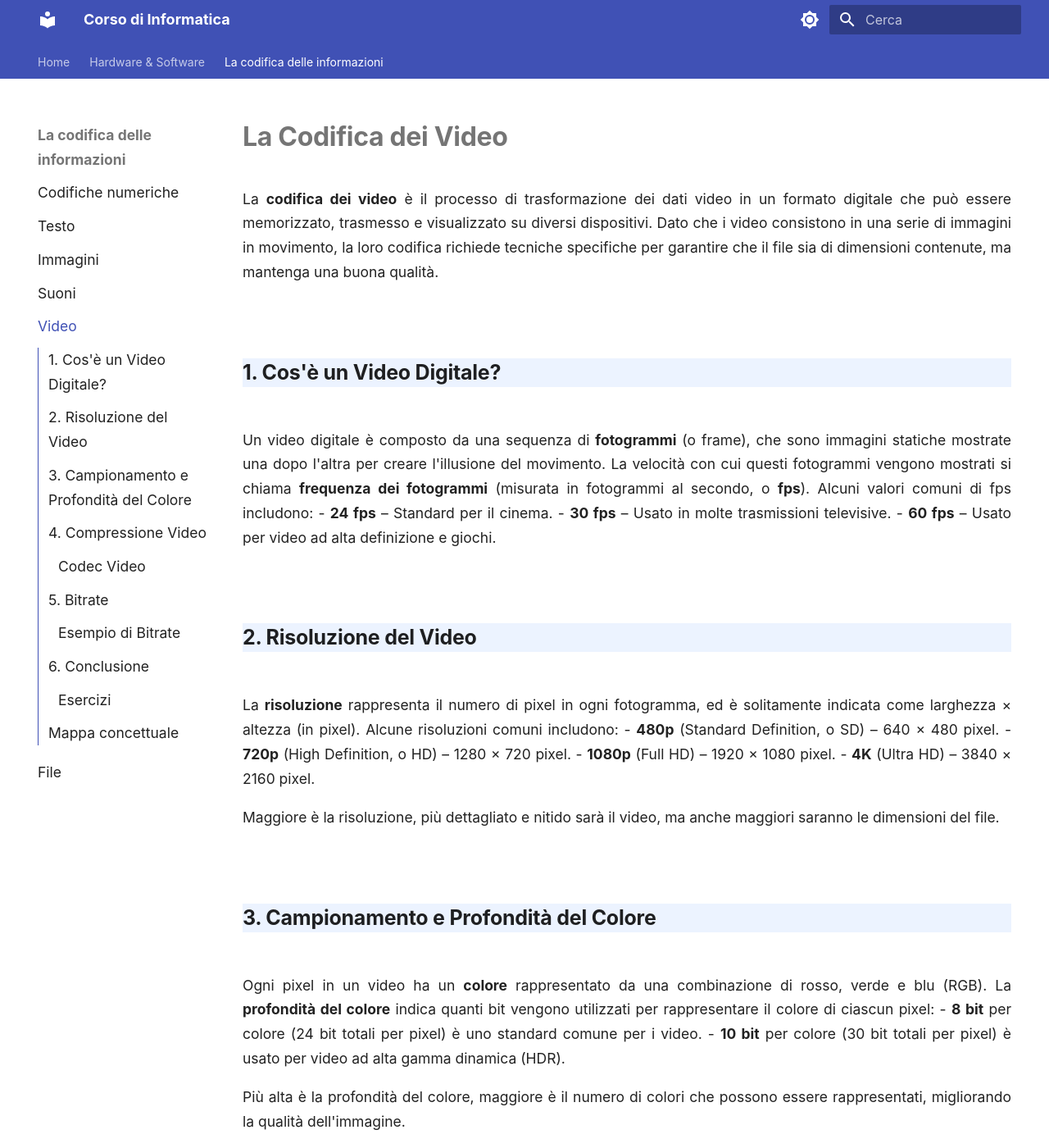
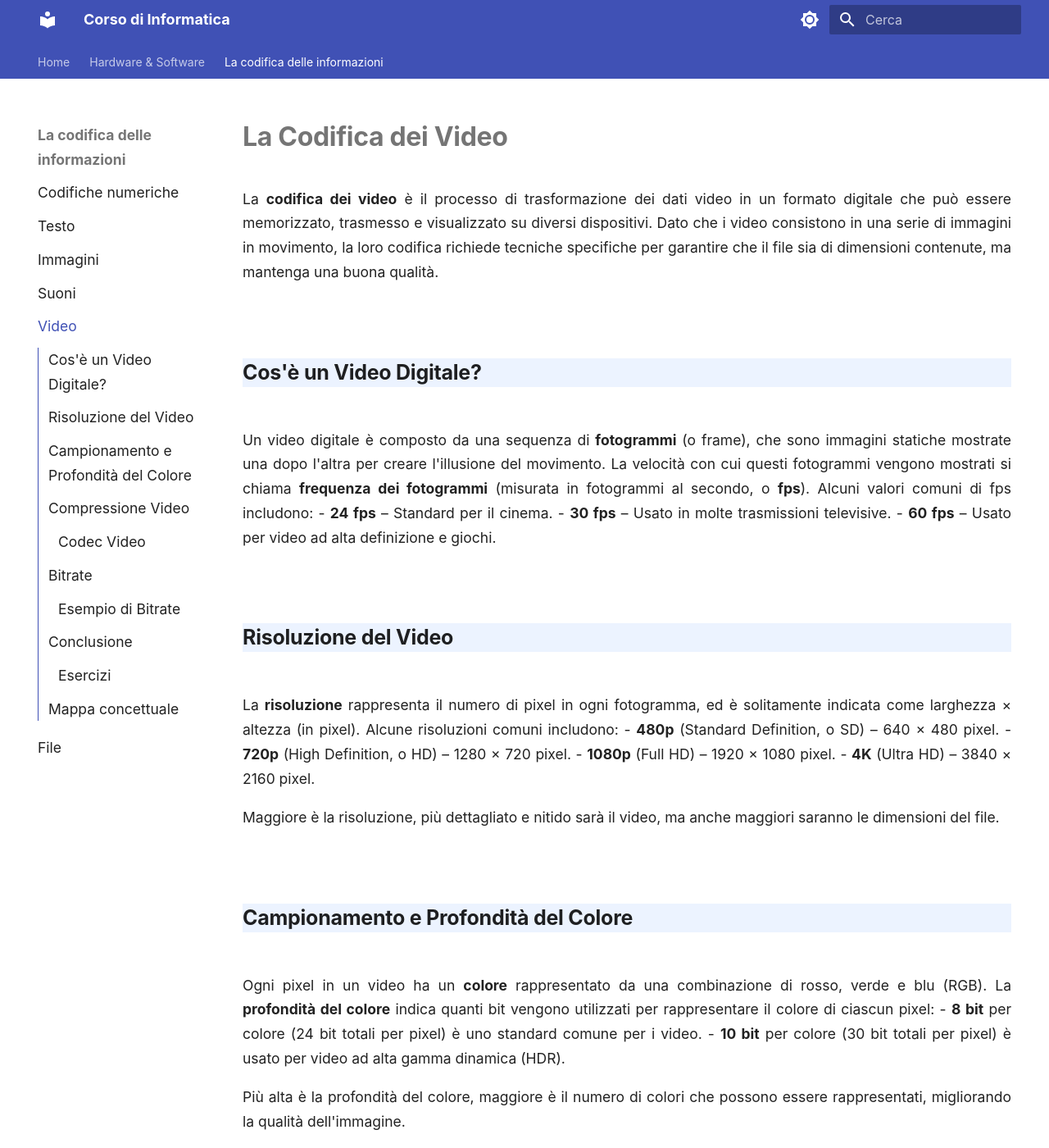
Before and after one commit to Federob/infohandouts, an MkDocs documentation site: the page built from docs/infoCoding/04_digit_video.md, in a window 1280 px wide and 1400 px high. Shown: the whole window at 82% size. Built offline with MkDocs 1.6.1 and Material for MkDocs 9.7.7, drawn with Linux system fonts in a browser that asks for light colours; some of the changed text lies outside the part shown.

Commit message:
fix something

```diff
--- a/docs/infoCoding/04_digit_video.md
+++ b/docs/infoCoding/04_digit_video.md
@@ -2,14 +2,14 @@
 
 La **codifica dei video** è il processo di trasformazione dei dati video in un formato digitale che può essere memorizzato, trasmesso e visualizzato su diversi dispositivi. Dato che i video consistono in una serie di immagini in movimento, la loro codifica richiede tecniche specifiche per garantire che il file sia di dimensioni contenute, ma mantenga una buona qualità.
 
-## 1. Cos'è un Video Digitale?
+## Cos'è un Video Digitale?
 
 Un video digitale è composto da una sequenza di **fotogrammi** (o frame), che sono immagini statiche mostrate una dopo l'altra per creare l'illusione del movimento. La velocità con cui questi fotogrammi vengono mostrati si chiama **frequenza dei fotogrammi** (misurata in fotogrammi al secondo, o **fps**). Alcuni valori comuni di fps includono:
 - **24 fps** – Standard per il cinema.
 - **30 fps** – Usato in molte trasmissioni televisive.
 - **60 fps** – Usato per video ad alta definizione e giochi.
 
-## 2. Risoluzione del Video
+## Risoluzione del Video
 
 La **risoluzione** rappresenta il numero di pixel in ogni fotogramma, ed è solitamente indicata come larghezza × altezza (in pixel). Alcune risoluzioni comuni includono:
 - **480p** (Standard Definition, o SD) – 640 × 480 pixel.
@@ -19,7 +19,7 @@ La **risoluzione** rappresenta il numero di pixel in ogni fotogramma, ed è soli
 
 Maggiore è la risoluzione, più dettagliato e nitido sarà il video, ma anche maggiori saranno le dimensioni del file.
 
-## 3. Campionamento e Profondità del Colore
+## Campionamento e Profondità del Colore
 
 Ogni pixel in un video ha un **colore** rappresentato da una combinazione di rosso, verde e blu (RGB). La **profondità del colore** indica quanti bit vengono utilizzati per rappresentare il colore di ciascun pixel:
 - **8 bit** per colore (24 bit totali per pixel) è uno standard comune per i video.
@@ -27,7 +27,7 @@ Ogni pixel in un video ha un **colore** rappresentato da una combinazione di ros
 
 Più alta è la profondità del colore, maggiore è il numero di colori che possono essere rappresentati, migliorando la qualità dell'immagine.
 
-## 4. Compressione Video
+## Compressione Video
 
 La **compressione video** riduce la dimensione del file eliminando informazioni ridondanti. Ci sono due principali tipi di compressione:
 - **Compressione senza perdita di dati (lossless)**: riduce la dimensione del file senza perdere qualità, ma non è molto efficiente per i video.
@@ -40,7 +40,7 @@ Un **codec** è un software o un algoritmo usato per comprimere e decomprimere i
 - **H.265 (HEVC)**: migliorato rispetto a H.264, è usato per video 4K e HDR.
 - **VP9**: un'alternativa open-source usata da YouTube per lo streaming.
 
-## 5. Bitrate
+## Bitrate
 
 Il **bitrate** indica quanti bit vengono trasmessi ogni secondo nel video. Si misura in **kbps** (kilobit al secondo) o **Mbps** (megabit al secondo). Un bitrate più alto generalmente indica una qualità video migliore, ma anche file più grandi.
 
@@ -49,7 +49,7 @@ Il **bitrate** indica quanti bit vengono trasmessi ogni secondo nel video. Si mi
 - Un video 1080p con un bitrate di 4 Mbps sarà più nitido rispetto allo stesso video con un bitrate di 2 Mbps.
 - Un video 4K richiede solitamente un bitrate più alto rispetto a un video HD per mantenere la stessa qualità.
 
-## 6. Conclusione
+## Conclusione
 
 La codifica dei video è un processo complesso che bilancia qualità visiva e dimensioni dei file. Attraverso tecniche di campionamento, compressione e regolazione della risoluzione e del bitrate, è possibile ottenere video che siano facili da trasmettere e visualizzare su una varietà di dispositivi.
 
```
Also changed, not shown: docs/infoCoding/00_intro.md (+8 -7 lines), docs/infoCoding/01_digit_text.md (+6 -6 lines), docs/infoCoding/03_digit_audio.md (+3 -3 lines), docs/infoCoding/05_file.md (+4 -4 lines).
